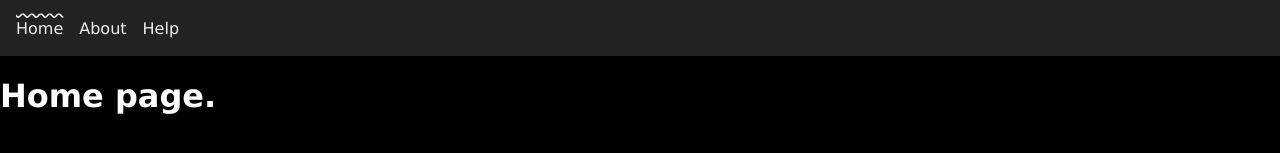
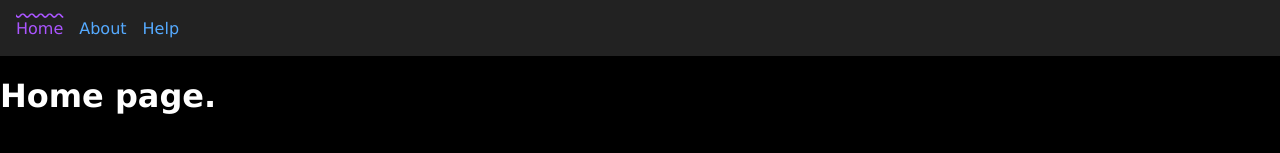
Before and after one commit to marcegdv/demo-storage-event, a React (Create React App) app: page / in a window 1280 px wide. Shown: the top 153 px of the page. Built offline with nearby package versions, Linux system fonts and the light colour scheme.

Commit message:
added css vars for link styles

```diff
--- a/src/styles/vars.css
+++ b/src/styles/vars.css
@@ -5,6 +5,11 @@
     --SAFE: #095;
     --WARNING: #e80;
     --DANGER: #c20;
+
+    --LINK: #5af;
+    --LINK-HIGHTLIGHTED: #a5f;
+    --LINK-ACTIVE: #f5a;
+
     --SCALE-0: #000;
     --SCALE-1: #111;
     --SCALE-2: #222;
```
